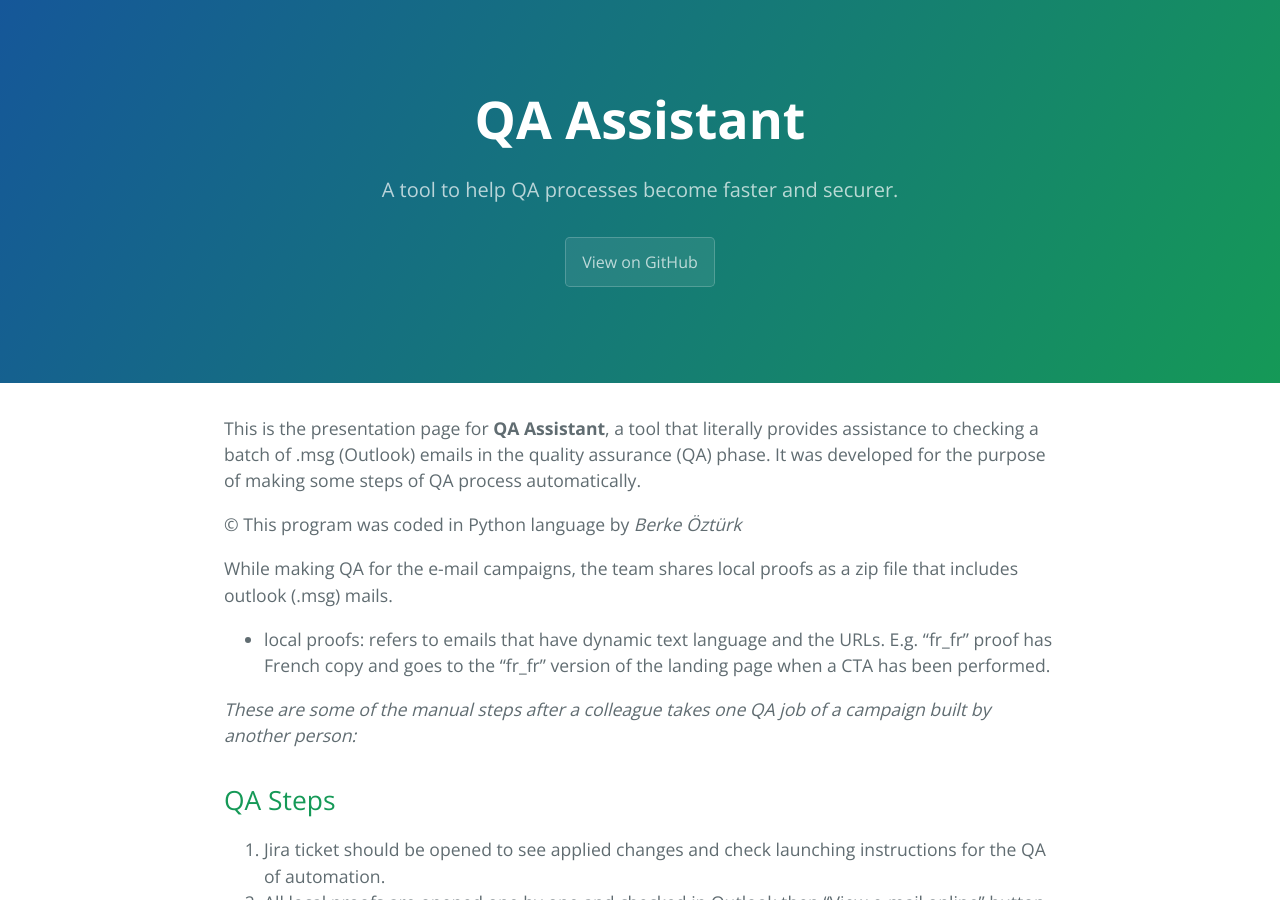
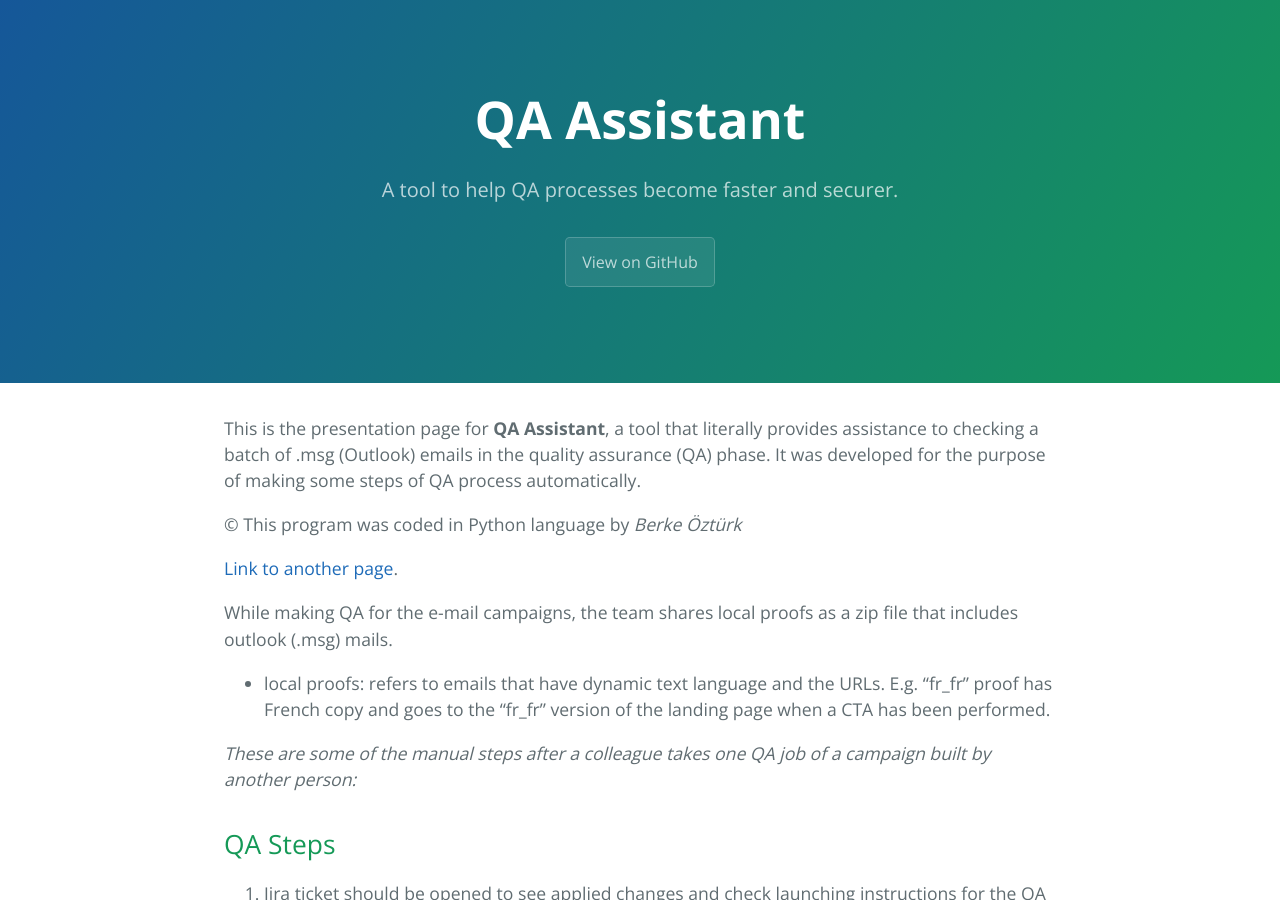
Before and after one commit to berkeozturk/QA-Assistant, a Jekyll site: the page built from index.md, in a window 1280 px wide and 900 px high. Built offline with Jekyll 4.4.1, drawn with Linux system fonts in a browser that asks for light colours.

Commit message:
Update index.md

```diff
--- a/index.md
+++ b/index.md
@@ -7,6 +7,7 @@ It was developed for the purpose of making some steps of QA process automaticall
 
 © This program was coded in Python language by _Berke Öztürk_
 
+[Link to another page](./another-page.html).
 
 While making QA for the e-mail campaigns, the team shares local proofs as a zip file that includes outlook (.msg) mails.
 *   local proofs: refers to emails that have dynamic text language and the URLs. E.g. "fr_fr" proof has French copy and goes to the "fr_fr" version of the landing page when a CTA has been performed.
```
